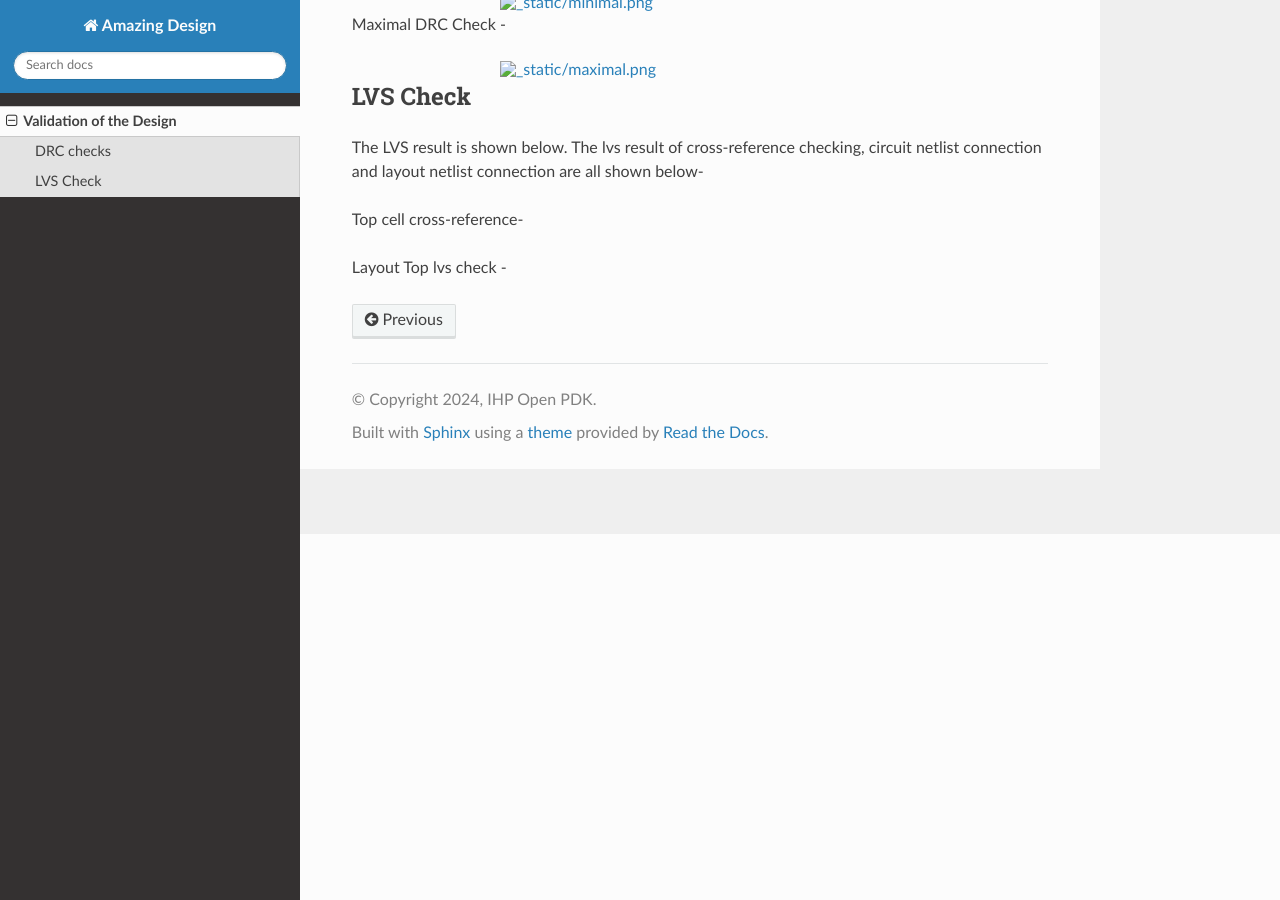
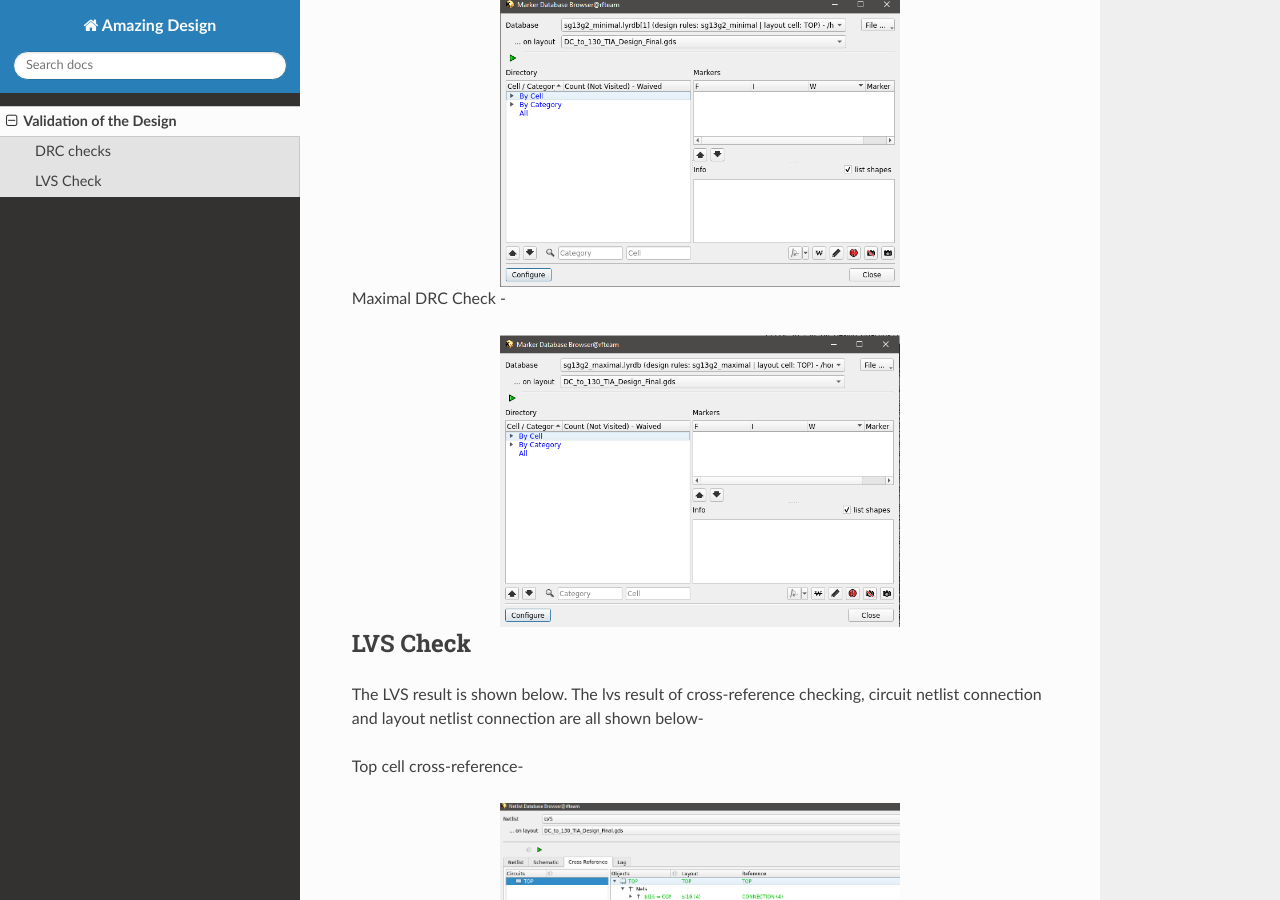
Before and after one commit to IHP-GmbH/TO_Apr2025, a Sphinx documentation site: the page built from DC_to_130_GHz_TIA/doc/source/validation.rst, in a window 1280 px wide and 900 px high, scrolled down 366 px. Built offline with Sphinx 7.4.7 and the Read the Docs theme 3.1.0, drawn with Linux system fonts in a browser that asks for light colours; pages that are not in the unit, such as notebooks, are missing from menus.

Commit message:
image check

```diff
--- a/DC_to_130_GHz_TIA/doc/source/validation.rst
+++ b/DC_to_130_GHz_TIA/doc/source/validation.rst
@@ -11,14 +11,14 @@ The drc results for both minimal and maximal rule files have shown that there is
 
 Minimal DRC Check -
 
-.. image:: _static/minimal.png
+.. image:: _static/minimal.PNG
     :align: center
     :width: 400
 
 
 Maximal DRC Check -
 
-.. image:: _static/maximal.png
+.. image:: _static/maximal.PNG
     :align: center
     :width: 400
 
@@ -30,15 +30,6 @@ The LVS result is shown below. The lvs result of cross-reference checking, circu
 
 Top cell cross-reference-
 
-.. image:: _static/lvs.png
+.. image:: _static/lvs.PNG
     :align: center
     :width: 400
-
-
- Circuit Top lvs check -
-
- .. image:: _static/circuitlvs.png
-    :align: center
-    :width: 400
-
-Layout Top lvs check -
```
